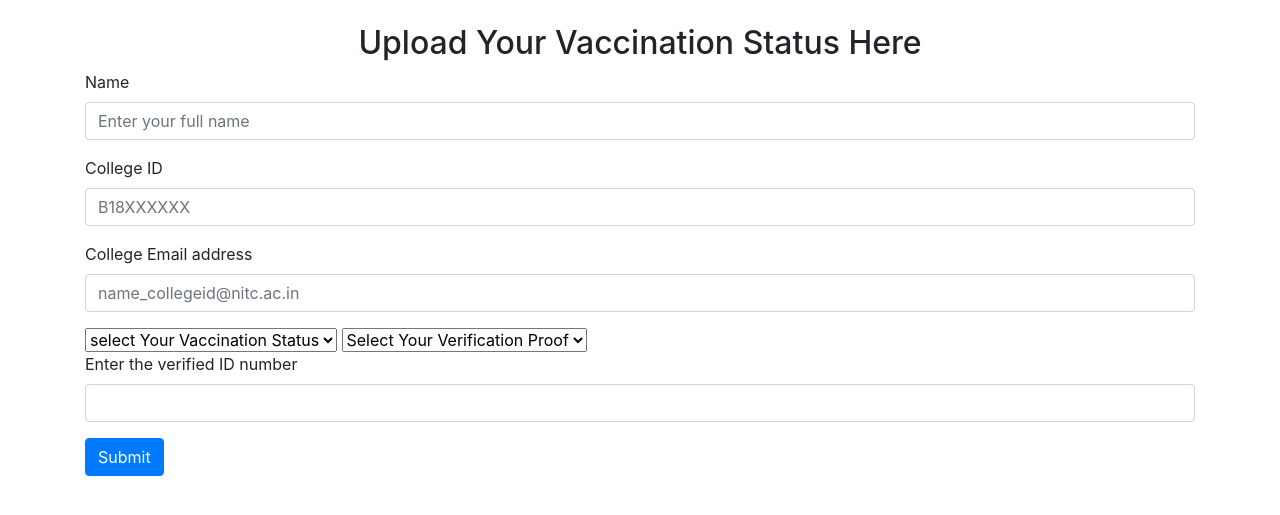
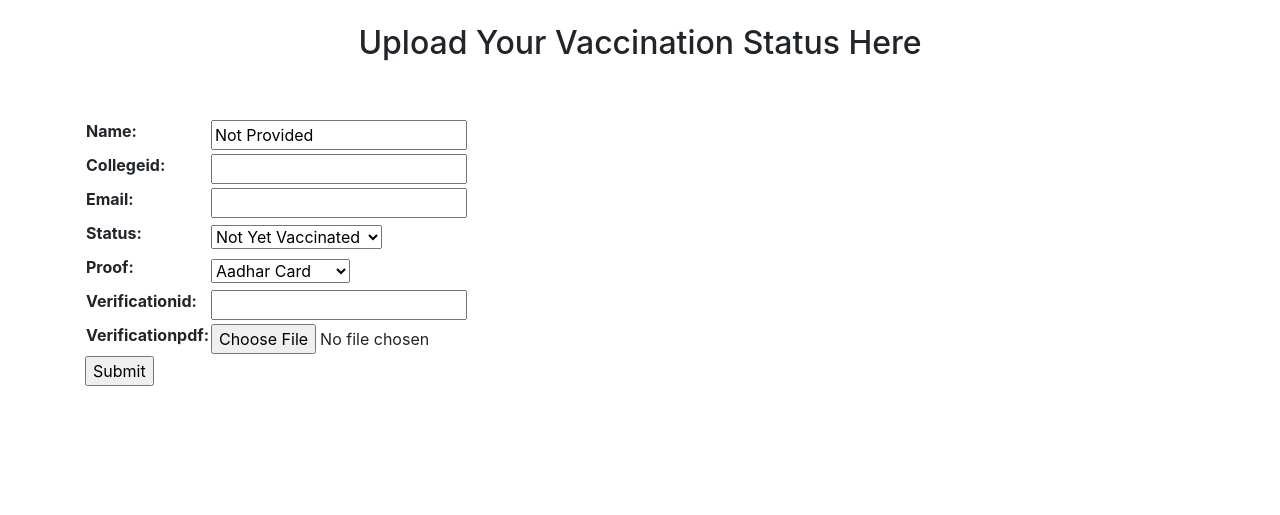
Before and after one commit to meghanamalladi/Microsoft_Engage2021, a Django app: page /upload in a window 1280 px wide. Shown: the part 56-571 px from the top of the page. Run offline with Django 3.2, Linux system fonts and the light colour scheme; some libraries are stand-ins or nearby versions.

Commit message:
sixth commit

```diff
--- /dev/null
+++ b/home/forms.py
@@ -0,0 +1,7 @@
+from django.forms import ModelForm
+from .models import Upload
+
+class UploadForm(ModelForm):
+  class Meta:
+    model = Upload
+    fields = '__all__'
--- a/home/models.py
+++ b/home/models.py
@@ -1,12 +1,24 @@
 from django.db import models
+
+status_choices = (
+    ("Not Yet Vaccinated","Not Yet Vaccinated"),
+    ("Partially Vaccinated","Partially Vaccinated"),
+    ("Fully Vaccinated","Fully Vaccinated"),
+)
+proof_choices = (
+    ("Aadhar Card", "Aadhar Card"),
+    ("PAN Card","PAN Card"),
+    ("Mobile Number", "Mobile Number"),
+)
 
 class Upload(models.Model):
     name = models.CharField(max_length=122,default='Not Provided')
-    collegeid = models.CharField(max_length=122,null=True,blank=True,default='Not Provided')
-    email = models.CharField(max_length=122,default='Not Provided')
-    status = models.CharField(max_length=122,null=True,blank=True)
-    proof = models.CharField(max_length=122,null=True,blank=True)
-    verificationid = models.CharField(max_length=50,null=True,blank=True,default='Not Provided')
+    collegeid = models.CharField(max_length=122,null=True,blank=True)
+    email = models.CharField(max_length=122)
+    status = models.CharField(max_length=122,choices = status_choices, default = 'Not Yet Vaccinated')
+    proof = models.CharField(max_length=122,choices = proof_choices, default = 'Aadhar Card')
+    verificationid = models.CharField(max_length=50,null=True,blank=True)
+    verificationpdf = models.FileField(upload_to='pdfs', default='settings.MEDIA_ROOT/pdfs/default.pdf')
 
     def __str__(self):
         return self.name
--- a/home/views.py
+++ b/home/views.py
@@ -1,7 +1,10 @@
+from django.http.response import HttpResponse
 from django.shortcuts import render,HttpResponseRedirect
 from django.conf import settings
 from django.core.files.storage import FileSystemStorage
 from home.models import Upload,Contact
+from .forms import UploadForm
+
 
 # Create your views here.
 def home(request):
@@ -26,25 +29,21 @@ def edit(request):
     user_email = User.email
     Change = Upload.objects.filter(email=user_email)
     Change.delete()
-    upload(request)
-    return render(request,'upload.html')
+    return HttpResponseRedirect("/upload")
 
 def upload(request):
     if request.method == "POST":
-        name = request.POST.get('name')
-        collegeid = request.POST.get('collegeid')
-        email = request.POST.get('email')
-        status = request.POST.get('status')
-        proof = request.POST.get('proof')
-        verificationid = request.POST.get('verificationid')
-        edit = Upload(name=name, collegeid = collegeid, email = email, status = status, proof = proof, verificationid = verificationid)
-        edit.save()
-        #messages.success(request,'Details have been submitted')
-        #uploaded_file =  request.FILES['certificate']
-        #print(uploaded_file.name)
-        #print(uploaded_file.size)
-        return HttpResponseRedirect("/services")
-    return render(request,'upload.html')
+        form = UploadForm(request.POST, request.FILES)
+        if form.is_valid():
+            form.save()
+            return HttpResponseRedirect("/")
+        else:
+            print("Error!")
+            return HttpResponseRedirect("/")
+    else:
+        form = UploadForm()
+        context = {'form':form}
+        return render(request,'upload.html',context)
 
 def view(request):
     User = request.user
--- a/mywebsite/urls.py
+++ b/mywebsite/urls.py
@@ -17,6 +17,8 @@ from django.contrib import admin
 from django.urls import path,include
 from django.views.generic import TemplateView
 from django.contrib.auth.views import LogoutView
+from django.conf import settings #add this
+from django.conf.urls.static import static #add this
 
 
 admin.site.site_header = "TVT Admin"
@@ -24,8 +26,8 @@ admin.site.site_title = "TVT Admin Portal"
 admin.site.index_title = "Welcome to The Vaccine Tracker Portal"
 
 urlpatterns = [
-    path('admin', admin.site.urls),
+    path('admin/', admin.site.urls),
     path('', include('home.urls')),
     path('accounts/', include('allauth.urls')),
     path('logout', LogoutView.as_view()),
-]
+]  + static(settings.MEDIA_URL, document_root=settings.MEDIA_ROOT)
--- a/templates/about.html
+++ b/templates/about.html
@@ -3,7 +3,7 @@
 {% block body %}
 
 <div class="container-fluid">
-<img src="https://source.unsplash.com/1200x400/?corona,pandemic." class="d-block w-100 mx-0 px-3" alt="...">
+<img src="static\source.unsplash.com.jpg" class="d-block w-100 mx-0 px-3" alt="...">
 </div>
 
  <div class="container mb-3 py-4">
--- a/templates/contact.html
+++ b/templates/contact.html
@@ -3,7 +3,7 @@
 {% block body %}
 
 <div class="container-fluid">
-<img src="https://source.unsplash.com/1200x400/?phone,contact" class="d-block w-100 mx-0 px-3" alt="...">
+<img src="static\feedback.jpg" class="d-block w-100 mx-0 px-3" alt="...">
 </div>
 
 <div class="container mb-3 py-4">
--- a/templates/upload.html
+++ b/templates/upload.html
@@ -1,45 +1,17 @@
 {% extends 'base.html' %}
-{% block title  %} Upload {% endblock title  %}
+{% block title  %}Upload/Edit {% endblock title  %}
 {% block body %}
 
 <div class="container mb-3 py-4">
-<h2 class="text-center"> Upload Your Vaccination Status Here </h2>
-<form method="post" action="/upload">
-{% csrf_token %}
-<div class="mb-3">
-  <label for="Name" class="form-label">Name</label>
-  <input type="text" class="form-control" id="name" name="name" placeholder="Enter your full name">
-</div>
-<div class="mb-3">
-  <label for="College ID" class="form-label">College ID</label>
-  <input type="text" class="form-control" id="ID" name="collegeid" placeholder="B18XXXXXX">
-</div>
-<div class="mb-3">
-  <label for="email" class="form-label">College Email address</label>
-  <input type="email" class="form-control" id="email" name="email" placeholder="name_collegeid@nitc.ac.in">
-</div>
-<select name="status" class="selectbox" id="status">
-  <option value="null" selected="">select Your Vaccination Status</option>
-  <option value="Not Yet Vaccinated">Not Yet Vaccinated</option>
-  <option value="Partially Vaccinated">Partially Vaccinated</option>
-  <option value="Fully Vaccinated">Fully Vaccinated</option>
-</select>
-<select name="proof" class="selectbox" id="proof">
-  <option value="null" selected="">Select Your Verification Proof</option>
-  <option value="Aadhar Card">Aadhar Card</option>
-  <option value="PAN Card">PAN Card</option>
-  <option value="Mobile Number">Mobile Number</option>
-</select>
-<div class="mb-3">
-  <label for="verification ID" class="form-label">Enter the verified ID number</label>
-  <input type="text" class="form-control" name="verificationid" id="verification ID" >
-</div>
-<!--<p> Upload the vaccination certificate if vaccinated </p>
-<form method="post" enctype="multipart/form-data">
-{% csrf_token %}
-<input type="file" name="certificate">
-<button type="submit">Upload the file</button> <br> <br> -->
-<button class="btn btn-primary" input type="submit">Submit</button>
-</form>
+  <h2 class="text-center"> Upload Your Vaccination Status Here </h2>
+  <br>
+  <br>
+  <form enctype="multipart/form-data" method="post" action="/upload">
+    {% csrf_token %}
+    <table>
+      {{ form.as_table }}
+    </table>
+    <input type="submit">
+  </form>
 </div>
 {% endblock body %}
--- a/templates/view.html
+++ b/templates/view.html
@@ -4,6 +4,7 @@
 
 <div class="container">
         <h1>Vaccination Data</h1>
+        <br>
         {% for info in vacc_data%}
         <strong>{{info.name}}</strong>
         <ul>
@@ -12,6 +13,7 @@
         <li><strong>Vaccination Status:</strong> {{info.status}}</li>
         <li><strong>Verification Proof:</strong> {{info.proof}}</li>
         <li><strong>Verification Id:</strong> {{info.verificationid}}</li>
+        <li><strong>Vaccination pdf:</strong> <a href="media\{{info.verificationpdf}}">certificate</a></li>
         </ul>
         {% endfor %}
 </div>
```
Also changed, not shown: templates/edit.html (+11 -39 lines), db.sqlite3, home/migrations/0022_upload_upload_file.py (added), home/migrations/0023_auto_20211128_1616.py (added), home/migrations/0024_auto_20211128_1645.py (added), static/feedback.jpg (added), static/source.unsplash.com.jpg (added), 3 other files.
